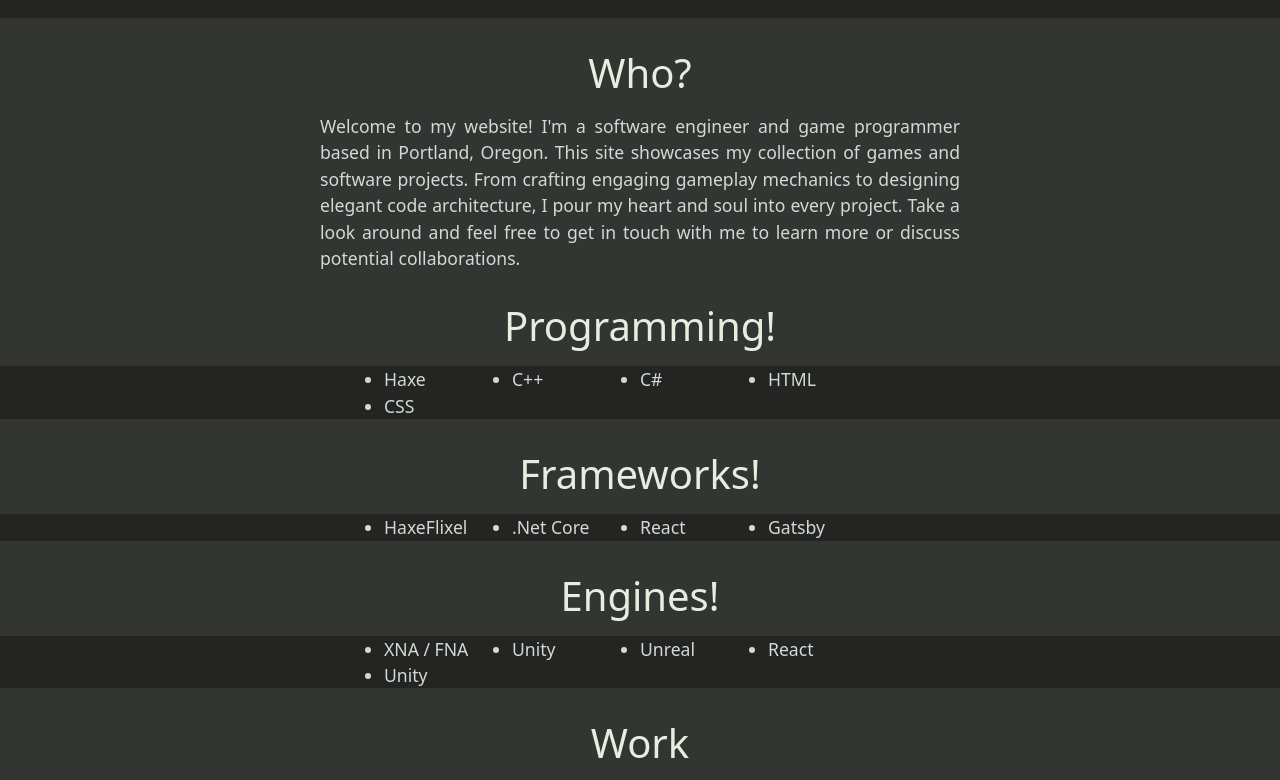
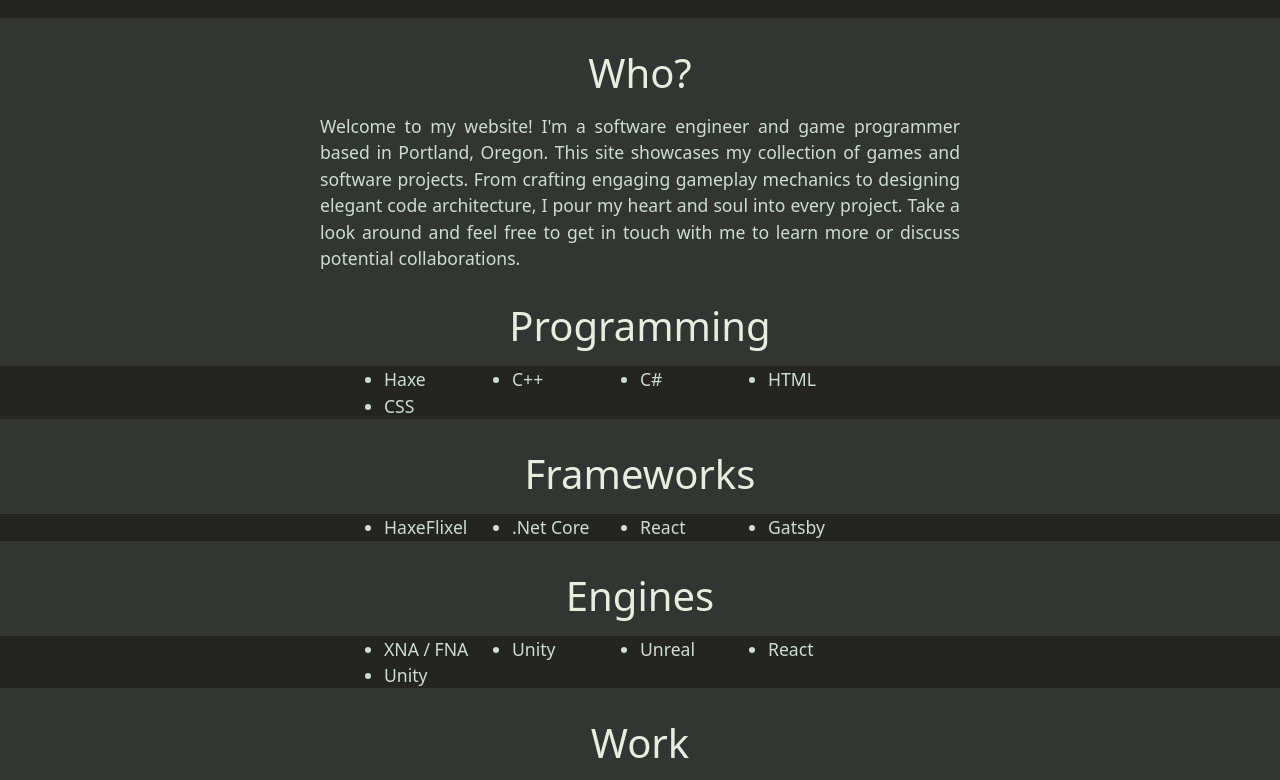
Before and after one commit to NaxeCode/my-portfolio, a Gatsby site: page / in a window 1280 px wide. Shown: the part 262-1042 px from the top of the page. Built offline with nearby package versions, Linux system fonts and the light colour scheme; Gatsby itself is replaced by a stand-in of ours.

Commit message:
Slight adjustments, removed !

```diff
--- a/src/components/Skills.tsx
+++ b/src/components/Skills.tsx
@@ -9,21 +9,21 @@
 function Skills(props: SkillsProps) {
   return (
     <section>
-      <h2>Programming!</h2>
+      <h2>Programming</h2>
       <ul className="list-wrapper list-disc">
         {props.programming.map((programming, index) => (
           <li key={index}>{programming}</li>
         ))}
       </ul>
 
-      <h2>Frameworks!</h2>
+      <h2>Frameworks</h2>
       <ul className="list-wrapper">
         {props.frameworks.map((frameworks, index) => (
           <li key={index}>{frameworks}</li>
         ))}
       </ul>
 
-      <h2>Engines!</h2>
+      <h2>Engines</h2>
       <ul className="list-wrapper">
         {props.engines.map((engines, index) => (
           <li key={index}>{engines}</li>
```
